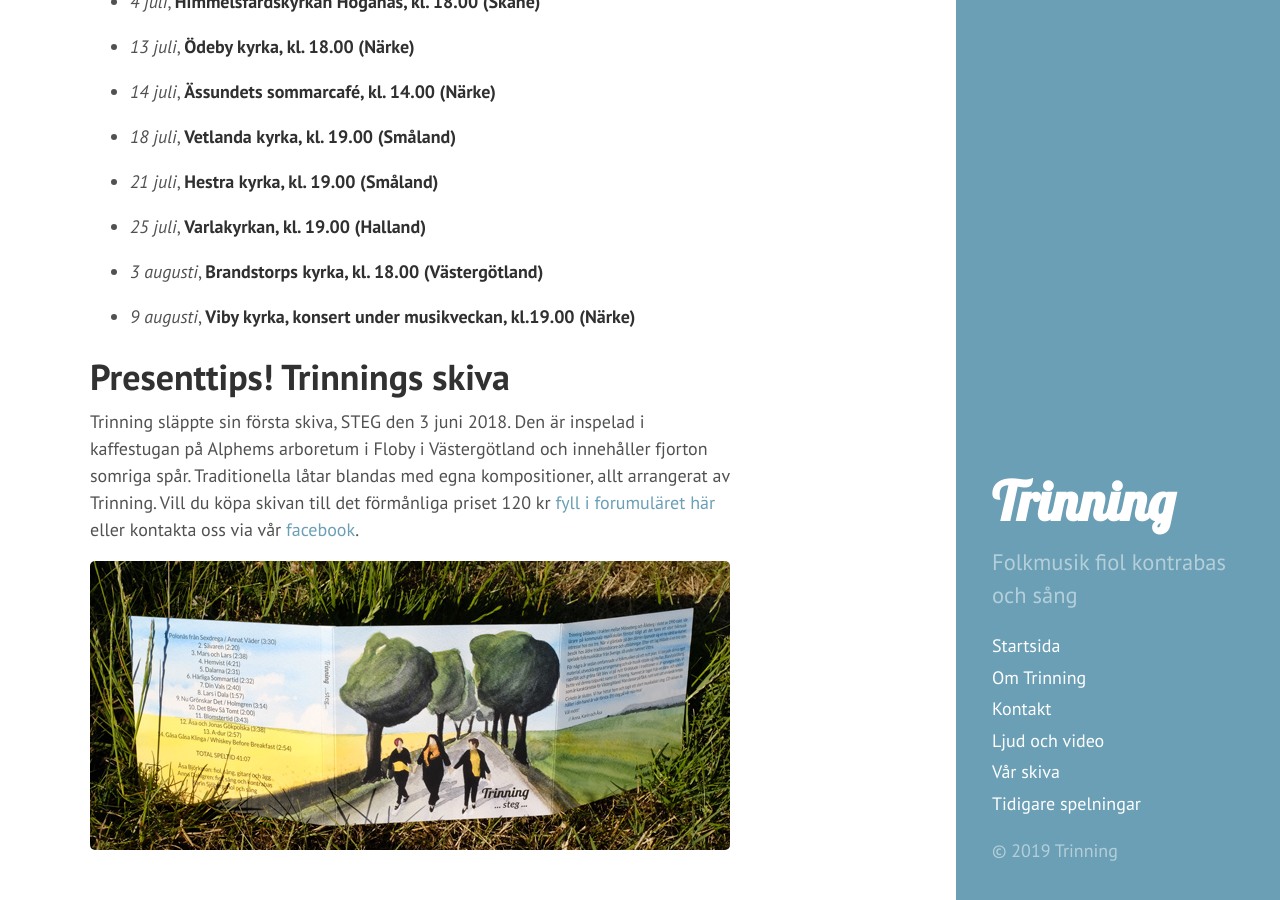
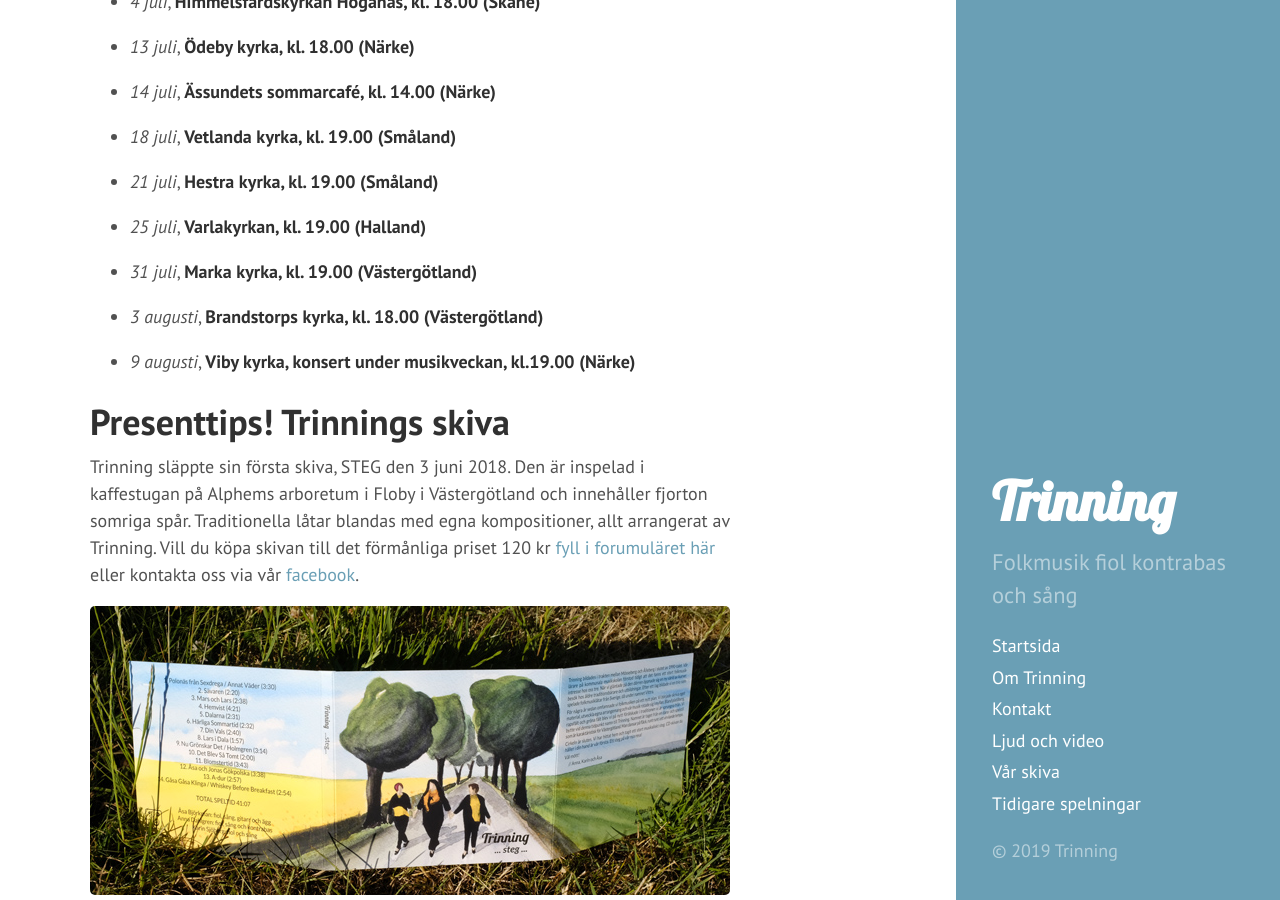
Before and after one commit to trinning/trinning.github.io, a Jekyll site: the page built from index.md, in a window 1280 px wide and 900 px high, scrolled down 840 px. Built offline with Jekyll 4.4.1, drawn with Linux system fonts in a browser that asks for light colours.

Commit message:
Uppdaterat spelningar

```diff
--- a/index.md
+++ b/index.md
@@ -32,6 +32,8 @@ in lite norskt, amerikanskt, låtar från de brittiska öarna och visor från de
 
 * *25 juli*, **Varlakyrkan, kl. 19.00 (Halland)**
 
+* *31 juli*, **Marka kyrka, kl. 19.00 (Västergötland)**
+
 * *3 augusti*, **Brandstorps kyrka, kl. 18.00 (Västergötland)**
 
 * *9 augusti*, **Viby kyrka, konsert under musikveckan, kl.19.00 (Närke)**
```
